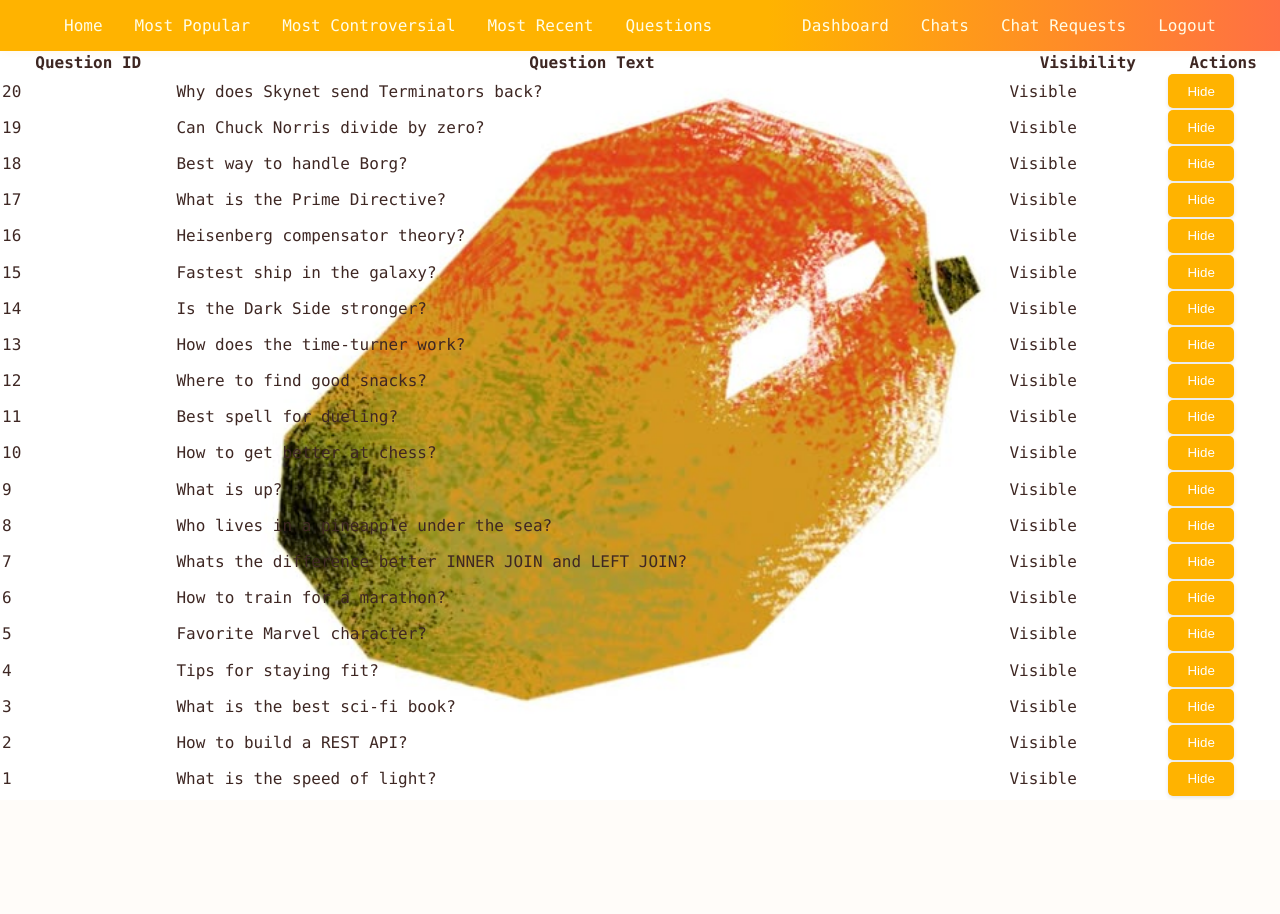
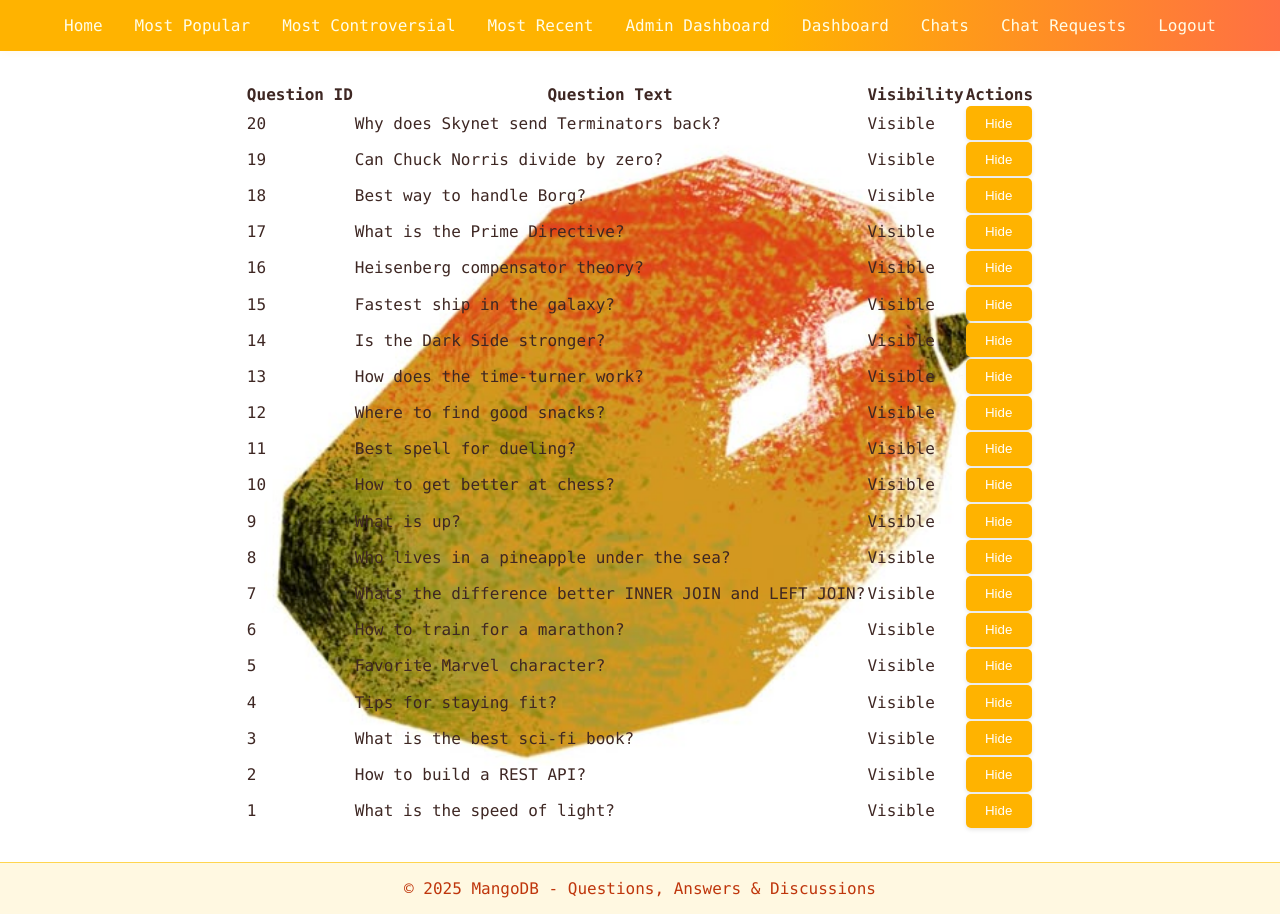
Before and after one commit to Techdude01/MangoDB, a Flask app: page /admin_dashboard in a window 1280 px wide. Before the commit the page ends 798 px from the top, so only its background shows below. Run offline with Flask 3, Linux system fonts and the light colour scheme; a user stored in the database is signed in; data comes from the database, SQL or seed files in the repository.

Commit message:
whadahellCSS

```diff
--- a/server/templates/base.html
+++ b/server/templates/base.html
@@ -1,17 +1,16 @@
-<link rel="stylesheet" href="{{ url_for('static', filename='css/style.css') }}">
 <!DOCTYPE html>
 <html lang="en">
 
 <head>
     <meta charset="UTF-8">
     <meta name="viewport" content="width=device-width, initial-scale=1.0">
+    <link rel="stylesheet" href="{{ url_for('static', filename='css/style.css') }}">
     {% block style %}{% endblock %}
     <title>{% block title %}{% endblock %}</title>
 </head>
 
 <body>
-
-    <body>
+    <div class="app-container">
         <nav class="navbar">
             <ul>
                 <li><a href="{{ url_for('home') }}">Home</a></li>
@@ -20,7 +19,7 @@
                 <li><a href="{{ url_for('most_recent') }}">Most Recent</a></li>
 
                 {% if user_role == 'admin' %}
-                <li><a href="{{ url_for('admin_questions') }}">Questions</a></li>
+                <li><a href="{{ url_for('admin_dashboard') }}">Admin Dashboard</a></li>
                 {% endif %}
 
                 {% if show_login_button %}
@@ -31,11 +30,25 @@
                 <li><a href="{{ url_for('chat_requests') }}">Chat Requests</a></li>
                 <li><a href="{{ url_for('logout') }}">Logout</a></li>
                 {% endif %}
-
             </ul>
         </nav>
-        {% block body %}{% endblock %}
-    </body>
+
+        <div class="main-content">
+            {% with messages = get_flashed_messages(with_categories=true) %}
+            {% if messages %}
+            {% for category, message in messages %}
+            <div class="alert {{ category }}">{{ message }}</div>
+            {% endfor %}
+            {% endif %}
+            {% endwith %}
+
+            {% block body %}{% endblock %}
+        </div>
+
+        <footer>
+            <p>&copy; 2025 MangoDB - Questions, Answers & Discussions</p>
+        </footer>
+    </div>
 </body>
 
 </html>
```
Also changed, not shown: 2 other files.
